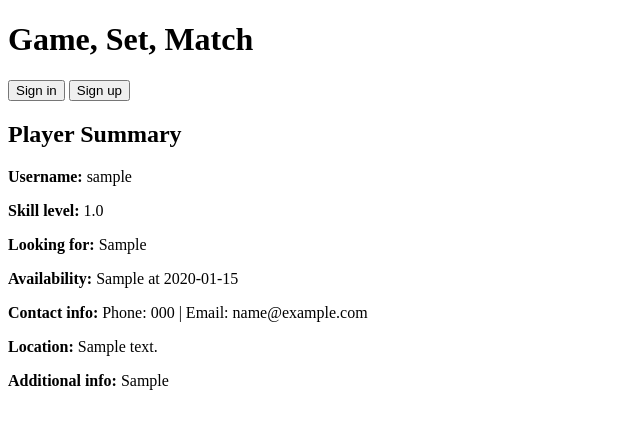
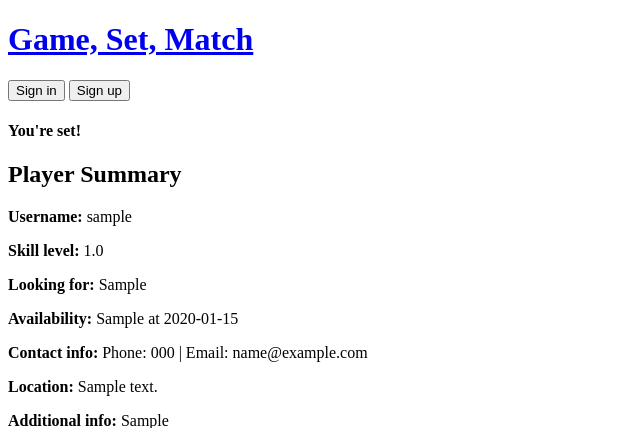
Before and after one commit to Allison-Northrop/tennis-match, a Django app: page /player_details/1 in a window 1280 px wide. Shown: the top 428 px of the page, without its empty margins (0-640 px from the left). Run offline with Django 3.2, Linux system fonts and the light colour scheme; tables that the repository leaves empty hold one stand-in row (values such as "Sample post").

Commit message:
added home page link

```diff
--- a/player/templates/player/base.html
+++ b/player/templates/player/base.html
@@ -7,7 +7,7 @@
 </head>
 <body>
   <div class="page-header">
-      <h1>Game, Set, Match</h1>
+      <a href= {% url 'player_signin' %}><h1> Game, Set, Match</h1></a>
       <button>Sign in</button>
       <button>Sign up</button>
   </div>
--- a/player/templates/player/player_details.html
+++ b/player/templates/player/player_details.html
@@ -8,6 +8,7 @@
 </head>
 <body>
   {% block content %}
+  <h4>You're set!</h4>
   <h2>Player Summary</h2>
 
   {% block Player_Attributes%}
@@ -23,7 +24,7 @@
   <p><strong>Additional info:</strong> {{ player.additional_info }}</p>
 
 
-
+  <br><h3>Take me to the players>></h3></br>
 
 
   {% endfor %}
```
